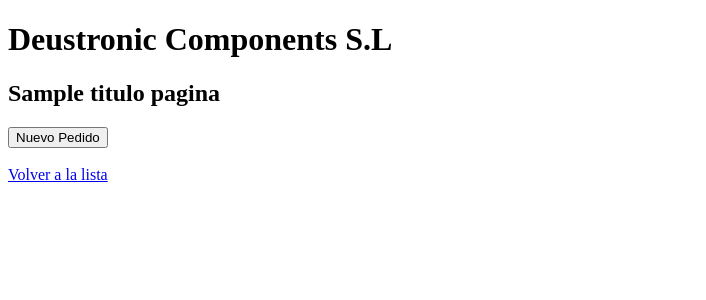
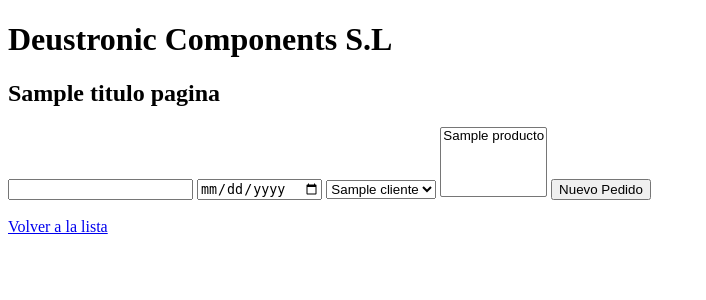
Before and after one commit to galdoseneko10/IW-YERAY-ZATON-ENEKO-, a Django app: template appProject/templates/pedido_create.html in a window 1280 px wide. Shown: the top 300 px of the page, without its empty margins (0-706 px from the left). Run offline with Django 3.2, Linux system fonts and the light colour scheme; the template is opened without the code that fills it: values that come from a table or form of the project are taken from there, most other values are stand-ins (such as "Sample title", 1, 10 or a date in 2020); parts of the project's set-up code (start-up, migrations or seed data) failed here and were passed over.

Commit message:
Cambios pedidos y crear CSS

```diff
--- a/appProject/templates/base.html
+++ b/appProject/templates/base.html
@@ -1,6 +1,8 @@
 <!DOCTYPE html>
+{%load static %}
 <html lang="en">
 <head>
+    <link href= "{% static 'styles.css' %}" rel="stylesheet">
     <meta charset="UTF-8">
     <title>Title</title>
 </head>
--- a/appProject/templates/pedido_create.html
+++ b/appProject/templates/pedido_create.html
@@ -4,7 +4,20 @@
 
 <form action="{% url 'pedido_create' %}" method="post">
     {% csrf_token %}
-    {{ form.as_p }}
+
+    <input type="text" name="codigo_referencia" >
+<input type="date" name="fecha">
+<select name="datos_cliente" >
+    {%for cliente in data.clientes%}
+    <option value=""> {{cliente.nombre_empresa}}</option>
+    {%endfor%}
+</select>
+<select name="productos_lista[]" multiple="" id="">
+     {%for producto in data.productos%}
+    <option value="">{{producto.nombre}}</option>
+    {%endfor%}
+</select>
+
     <input type="submit" value="Nuevo Pedido" />
 </form>
 <br>
--- a/appProject/views.py
+++ b/appProject/views.py
@@ -103,7 +103,11 @@ class PedidoDetailView(DetailView):
 class CreatePedidosView(View):
     def get(self, request, *args, **kwargs):
         form = PedidoForm()
+        data = {'clientes':Cliente.objects.all(),
+                'productos':Producto.objects.all()
+        }
         context = {
+            'data' : data,
             'form': form,
             'titulo_pagina': 'Añadir nuevo pedido'
         }
@@ -111,8 +115,10 @@ class CreatePedidosView(View):
 
     def post(self, request, *args, **kwargs):
         form = PedidoForm(request.POST)
+        print(request.POST.getlist('poducto_solicitado[]'))
 
         if form.is_valid():
+
             form.save()
             return redirect('pedidos')
 
```
Also changed, not shown: appProject/static/styles.css (added), db.sqlite3.
